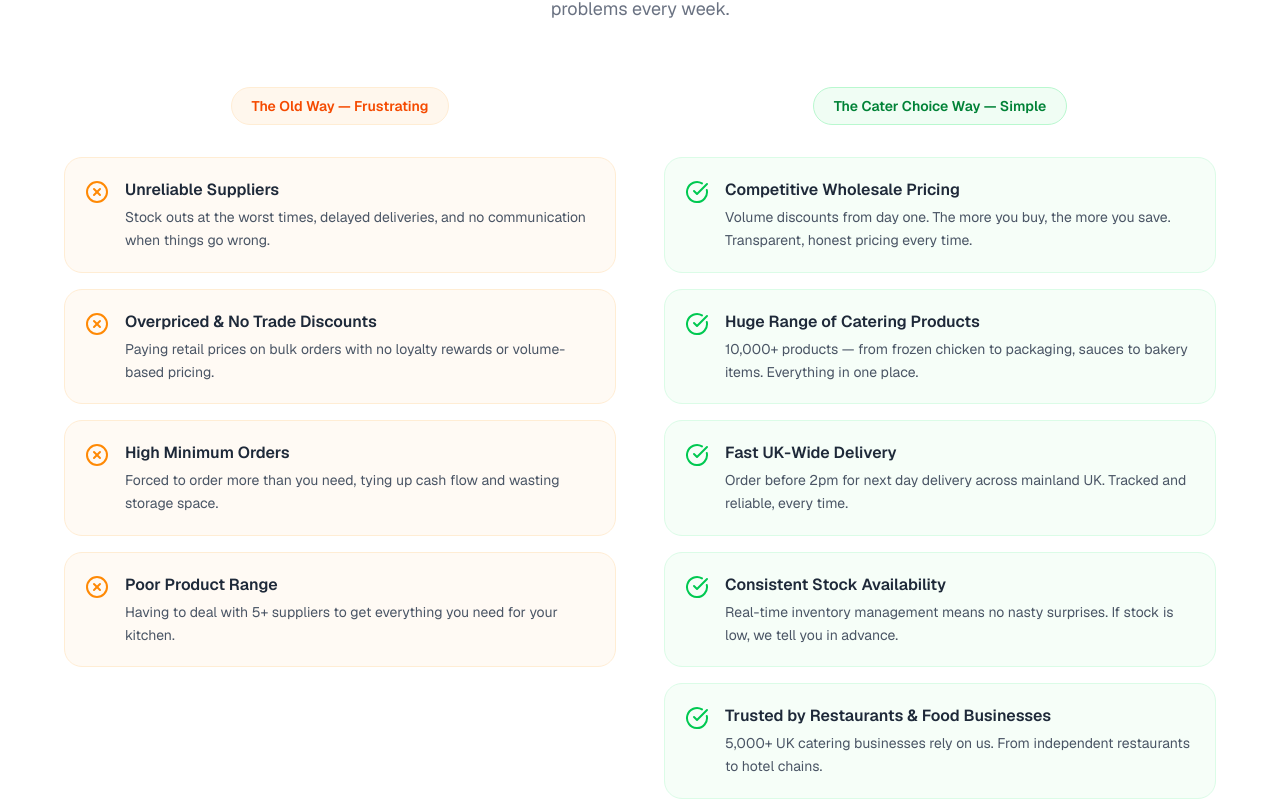
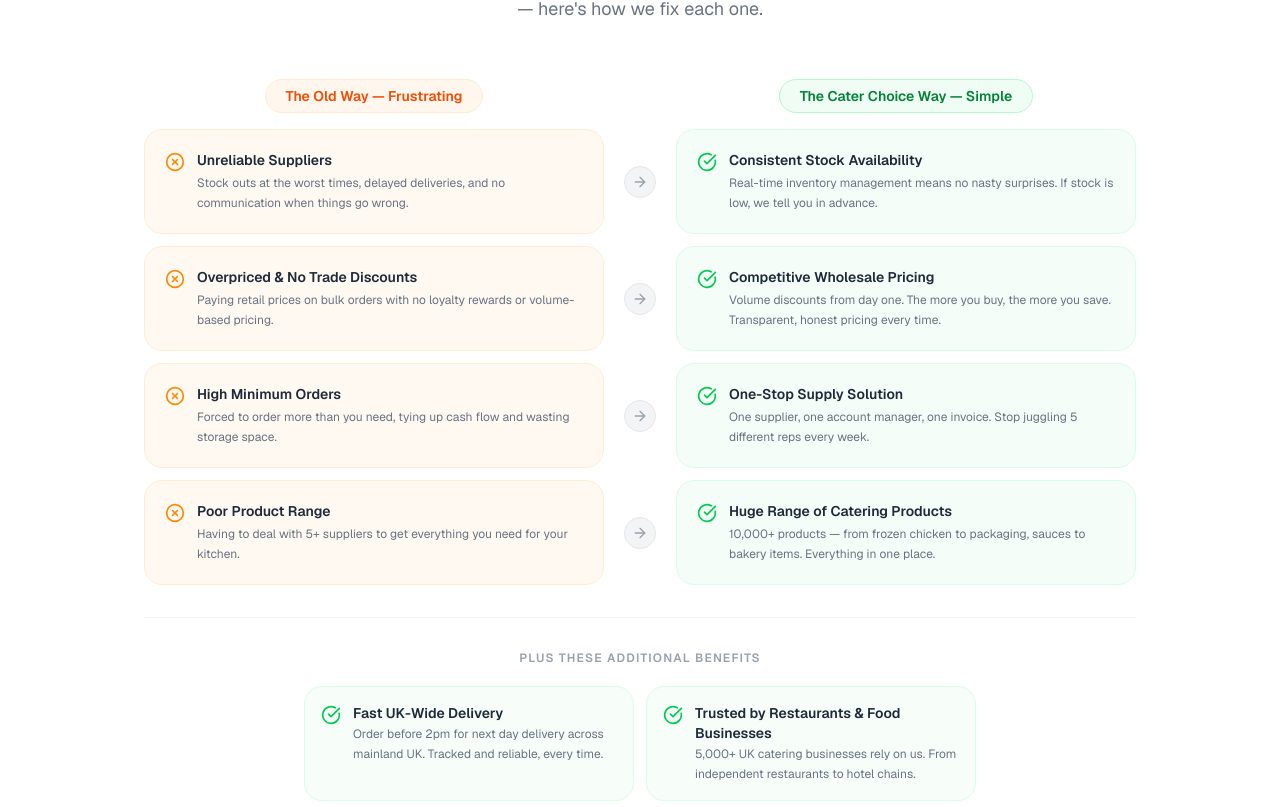
Before and after one commit to Uvaish61/cater-choice-ads, a Next.js app: page / in a window 1280 px wide. Shown: the part 1093-1900 px from the top of the page. Built offline with nearby package versions, Linux system fonts and the light colour scheme; no server answers.

Commit message:
redesign the Sound familiar sections

```diff
--- a/src/components/sections/problem-solution.tsx
+++ b/src/components/sections/problem-solution.tsx
@@ -1,100 +1,132 @@
 "use client";
 
 import { motion } from "framer-motion";
-import type { Variants } from "framer-motion";
-import { XCircle, CheckCircle } from "lucide-react";
+import { XCircle, CheckCircle, ArrowRight, Zap, Building2 } from "lucide-react";
 import { problemSolutionContent } from "@/data/content";
 
-const fadeUp: Variants = {
-  hidden: { opacity: 0, y: 24 },
-  visible: {
-    opacity: 1,
-    y: 0,
-    transition: { duration: 0.5, ease: [0.25, 0.1, 0.25, 1] },
-  },
-};
+// Pair each problem directly with its matching solution
+const pairs = [
+  { problem: problemSolutionContent.problems[0], solution: problemSolutionContent.solutions[3] },
+  { problem: problemSolutionContent.problems[1], solution: problemSolutionContent.solutions[0] },
+  { problem: problemSolutionContent.problems[2], solution: problemSolutionContent.solutions[5] },
+  { problem: problemSolutionContent.problems[3], solution: problemSolutionContent.solutions[1] },
+];
 
-const stagger: Variants = {
-  hidden: {},
-  visible: { transition: { staggerChildren: 0.1 } },
-};
+// Remaining solutions shown as bonus feature pills
+const bonusSolutions = [
+  { ...problemSolutionContent.solutions[2], icon: Zap },
+  { ...problemSolutionContent.solutions[4], icon: Building2 },
+];
 
 export function ProblemSolution() {
   return (
     <section className="py-20 sm:py-28 bg-white">
-      <div className="container mx-auto px-4">
+      <div className="container mx-auto px-4 max-w-5xl">
+
+        {/* Header */}
         <motion.div
           initial={{ opacity: 0, y: 20 }}
           whileInView={{ opacity: 1, y: 0 }}
           viewport={{ once: true }}
           transition={{ duration: 0.6 }}
-          className="text-center max-w-2xl mx-auto mb-16"
+          className="text-center mb-14"
         >
           <h2 className="text-3xl sm:text-4xl font-bold text-gray-900 mb-4">
             {problemSolutionContent.problemHeadline}
           </h2>
-          <p className="text-gray-500 text-lg">
-            Most catering businesses deal with at least one of these frustrating supplier problems every week.
+          <p className="text-gray-500 text-lg max-w-xl mx-auto">
+            Most catering businesses deal with at least one of these every week — here&apos;s how we fix each one.
           </p>
         </motion.div>
 
-        <div className="grid lg:grid-cols-2 gap-6 lg:gap-12 max-w-6xl mx-auto">
-          {/* Problems column */}
-          <motion.div
-            variants={stagger}
-            initial="hidden"
-            whileInView="visible"
-            viewport={{ once: true }}
-            className="space-y-4"
-          >
-            <div className="text-center mb-8">
-              <span className="inline-block bg-orange-50 text-orange-600 font-semibold px-5 py-2 rounded-full text-sm border border-orange-100">
+        {/* Column labels */}
+        <div className="hidden lg:grid grid-cols-[1fr_48px_1fr] gap-4 mb-4 px-1">
+          <div className="text-center">
+            <span className="inline-block bg-orange-50 text-orange-600 font-semibold px-5 py-1.5 rounded-full text-sm border border-orange-100">
               The Old Way — Frustrating
             </span>
           </div>
-            {problemSolutionContent.problems.map((problem) => (
+          <div />
+          <div className="text-center">
+            <span className="inline-block bg-green-50 text-green-700 font-semibold px-5 py-1.5 rounded-full text-sm border border-green-200">
+              The Cater Choice Way — Simple
+            </span>
+          </div>
+        </div>
+
+        {/* Paired rows */}
+        <div className="space-y-3">
+          {pairs.map((pair, i) => (
             <motion.div
-                key={problem.title}
-                variants={fadeUp}
-                className="flex gap-4 p-5 rounded-2xl bg-orange-50/60 border border-orange-100 hover:bg-orange-50 transition-colors"
+              key={i}
+              initial={{ opacity: 0, y: 20 }}
+              whileInView={{ opacity: 1, y: 0 }}
+              viewport={{ once: true }}
+              transition={{ duration: 0.45, delay: i * 0.1 }}
+              className="grid grid-cols-1 lg:grid-cols-[1fr_48px_1fr] gap-3 items-stretch"
             >
-                <XCircle className="h-6 w-6 text-orange-400 shrink-0 mt-0.5" />
+              {/* Problem */}
+              <div className="flex gap-3 p-5 rounded-2xl bg-orange-50/70 border border-orange-100">
+                <XCircle className="h-5 w-5 text-orange-400 shrink-0 mt-0.5" />
                 <div>
-                  <h3 className="font-semibold text-gray-800 mb-1">{problem.title}</h3>
-                  <p className="text-sm text-gray-600 leading-relaxed">{problem.description}</p>
+                  <p className="font-semibold text-gray-800 text-sm mb-1">{pair.problem.title}</p>
+                  <p className="text-xs text-gray-500 leading-relaxed">{pair.problem.description}</p>
+                </div>
+              </div>
+
+              {/* Arrow */}
+              <div className="hidden lg:flex items-center justify-center">
+                <div className="w-8 h-8 rounded-full bg-gray-100 border border-gray-200 flex items-center justify-center shrink-0">
+                  <ArrowRight className="h-4 w-4 text-gray-400" />
+                </div>
+              </div>
+
+              {/* Mobile arrow */}
+              <div className="flex lg:hidden justify-center">
+                <div className="w-8 h-8 rounded-full bg-gray-100 border border-gray-200 flex items-center justify-center rotate-90">
+                  <ArrowRight className="h-4 w-4 text-gray-400" />
+                </div>
+              </div>
+
+              {/* Solution */}
+              <div className="flex gap-3 p-5 rounded-2xl bg-green-50/70 border border-green-100">
+                <CheckCircle className="h-5 w-5 text-green-500 shrink-0 mt-0.5" />
+                <div>
+                  <p className="font-semibold text-gray-800 text-sm mb-1">{pair.solution.title}</p>
+                  <p className="text-xs text-gray-500 leading-relaxed">{pair.solution.description}</p>
+                </div>
               </div>
             </motion.div>
           ))}
+        </div>
+
+        {/* Bonus solutions */}
+        <motion.div
+          initial={{ opacity: 0, y: 16 }}
+          whileInView={{ opacity: 1, y: 0 }}
+          viewport={{ once: true }}
+          transition={{ duration: 0.5, delay: 0.45 }}
+          className="mt-8 pt-8 border-t border-gray-100"
+        >
+          <p className="text-center text-xs font-semibold text-gray-400 uppercase tracking-widest mb-5">
+            Plus these additional benefits
+          </p>
+          <div className="grid sm:grid-cols-2 gap-3 max-w-2xl mx-auto">
+            {bonusSolutions.map((item) => (
+              <div
+                key={item.title}
+                className="flex gap-3 p-4 rounded-2xl bg-green-50/50 border border-green-100 items-start"
+              >
+                <CheckCircle className="h-5 w-5 text-green-500 shrink-0 mt-0.5" />
+                <div>
+                  <p className="font-semibold text-gray-800 text-sm mb-0.5">{item.title}</p>
+                  <p className="text-xs text-gray-500 leading-relaxed">{item.description}</p>
+                </div>
+              </div>
+            ))}
+          </div>
         </motion.div>
 
-          {/* Solutions column */}
-          <motion.div
-            variants={stagger}
-            initial="hidden"
-            whileInView="visible"
-            viewport={{ once: true }}
-            className="space-y-4"
-          >
-            <div className="text-center mb-8">
-              <span className="inline-block bg-green-50 text-green-700 font-semibold px-5 py-2 rounded-full text-sm border border-green-200">
-                The Cater Choice Way — Simple
-              </span>
-            </div>
-            {problemSolutionContent.solutions.map((solution) => (
-              <motion.div
-                key={solution.title}
-                variants={fadeUp}
-                className="flex gap-4 p-5 rounded-2xl bg-green-50/60 border border-green-100 hover:bg-green-50 transition-colors"
-              >
-                <CheckCircle className="h-6 w-6 text-green-500 shrink-0 mt-0.5" />
-                <div>
-                  <h3 className="font-semibold text-gray-800 mb-1">{solution.title}</h3>
-                  <p className="text-sm text-gray-600 leading-relaxed">{solution.description}</p>
-                </div>
-              </motion.div>
-            ))}
-          </motion.div>
-        </div>
       </div>
     </section>
   );
```
Lines whose indentation alone changed are shown as unchanged.
